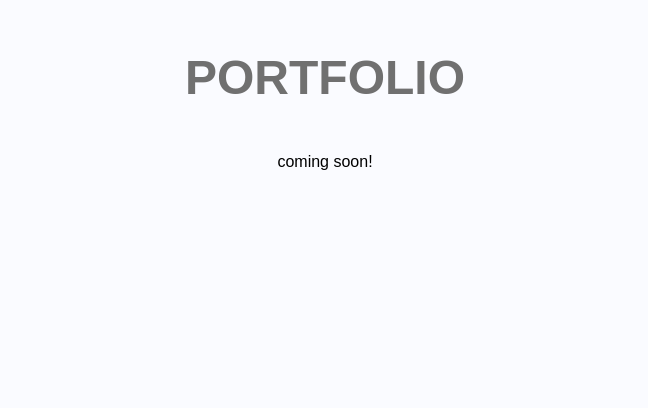
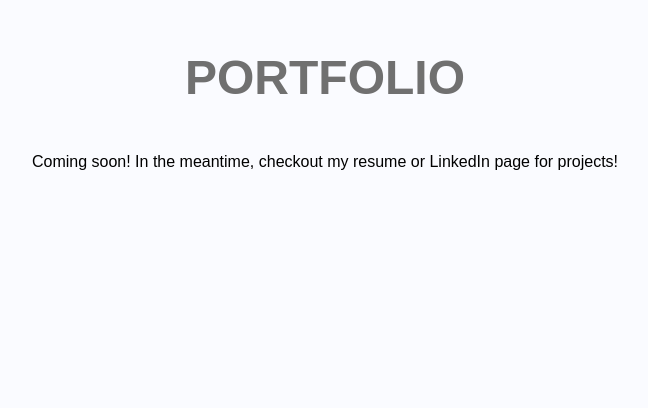
Before and after one commit to jessicaxtang/jessicaxtang.github.io, a plain HTML site: page index.html in a window 1280 px wide. Shown: the part 1480-1888 px from the top of the page, without its empty margins (315-963 px from the left). Drawn offline with Linux system fonts and the light colour scheme.

Commit message:
updated coming soon portfolio message

```diff
--- a/index.html
+++ b/index.html
@@ -73,7 +73,7 @@ a.navbar__links#home-page + tab creates an a tag, class, ID automatically
     <!-- Portfolio Section -->
     <div class="portfolio" id="portfolio">
         <h1>portfolio</h1>
-        <p>coming soon!</p>
+        <p>Coming soon! In the meantime, checkout my resume or LinkedIn page for projects!</p>
     </div>
 
     <!--Footer Section-->
```
